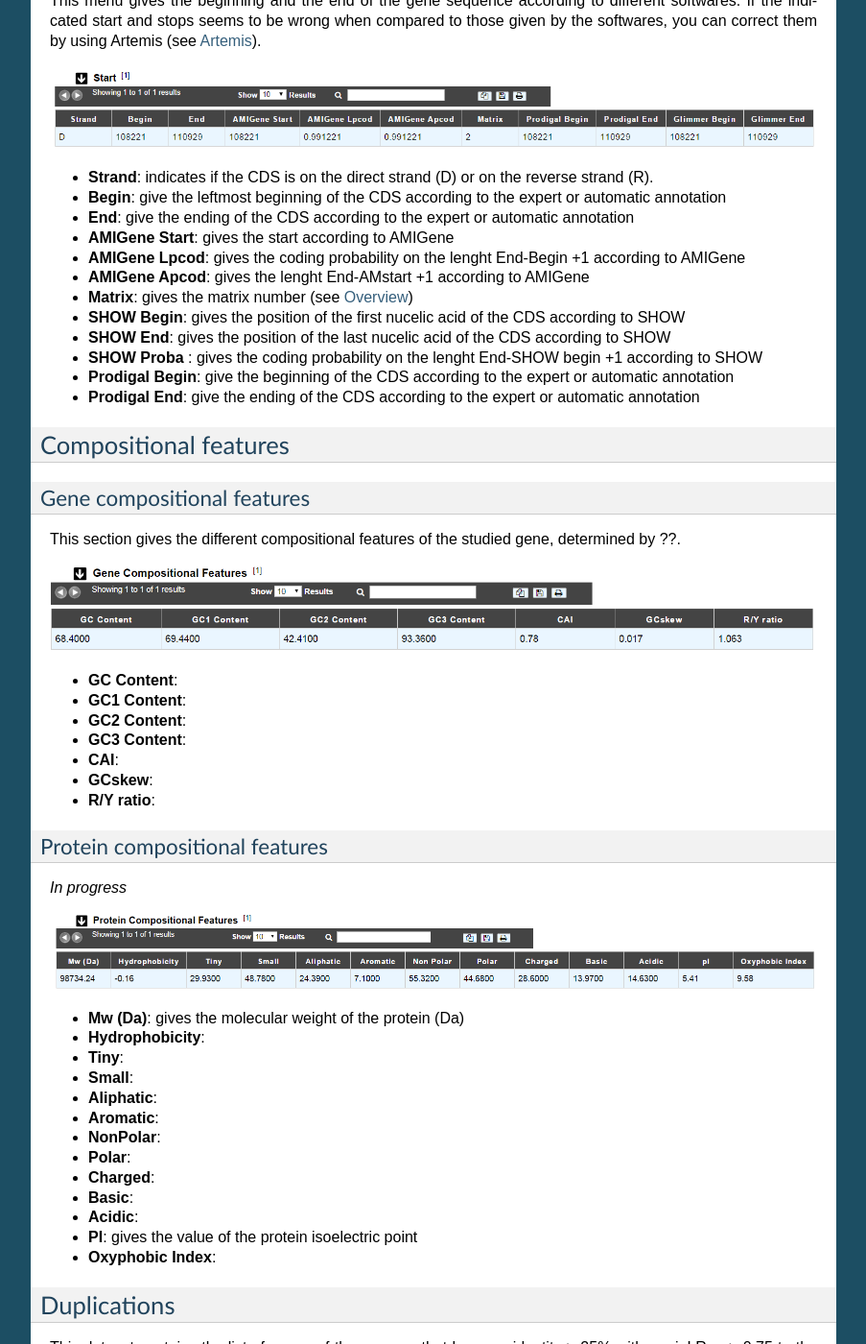
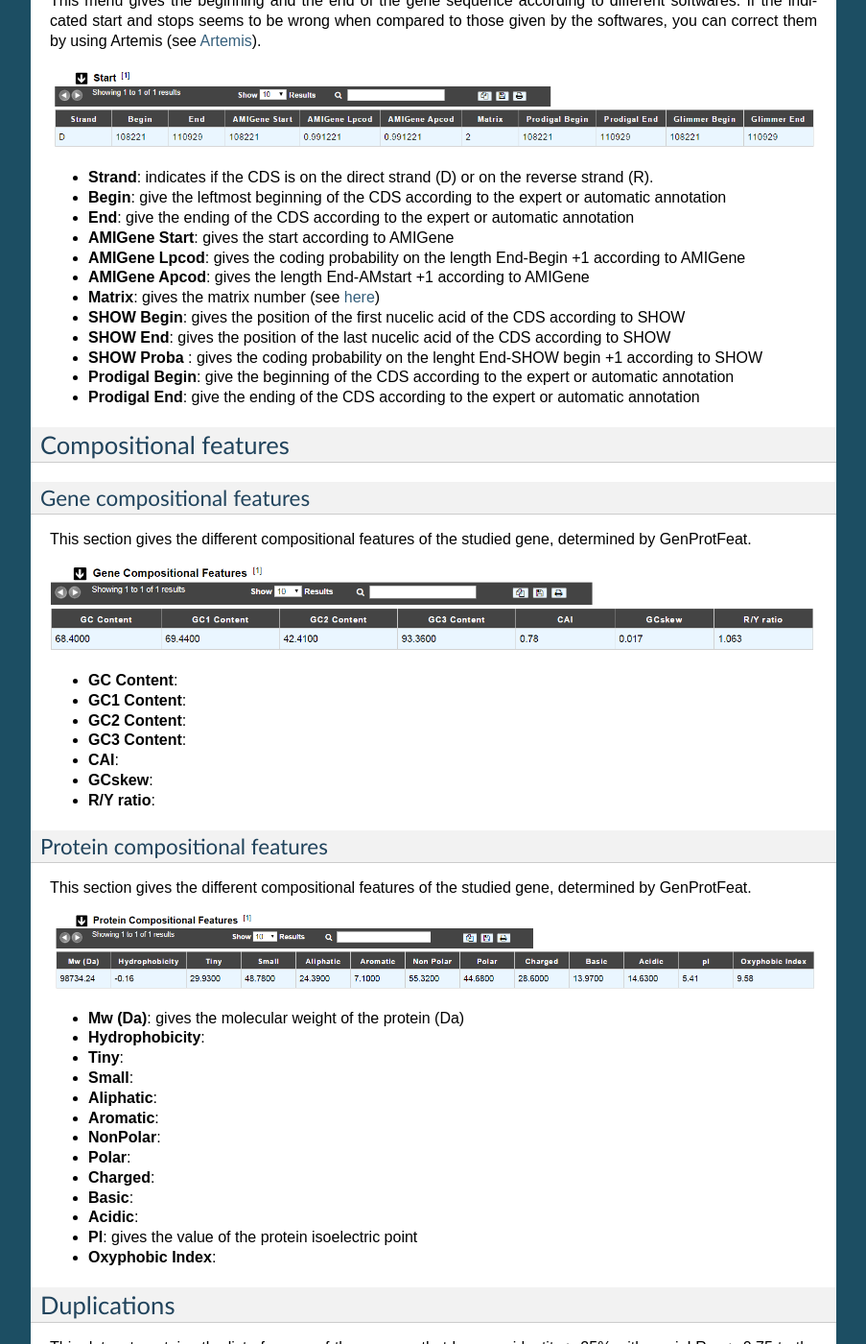
Before and after one commit to labgem/microscope-user-doc, a Sphinx documentation site: the page built from docs/content/mage/info.rst, in a window 1280 px wide and 1400 px high, scrolled down 11710 px. Shown: the whole window at 96% size, without its empty margins (198-1101 px from the left). Built offline with Sphinx 7.4.7, drawn with Linux system fonts in a browser that asks for light colours; formulas are drawn with MathJax 3; some of the changed lines change nothing that is shown.

Commit message:
Replace external links to ourselves by :ref:. Miscellaneous edits.

```diff
--- a/docs/content/mage/info.rst
+++ b/docs/content/mage/info.rst
@@ -385,7 +385,7 @@
 
 
 5 : Unknown function
-----------------------------------------------------
+--------------------
 
 * Gene [not allowed]
 * Synonyms [not allowed]
@@ -413,9 +413,9 @@
 * **Begin**: give the leftmost beginning of the CDS according to the expert or automatic annotation
 * **End**: give the ending of the CDS according to the expert or automatic annotation
 * **AMIGene Start**: gives the start according to AMIGene
-* **AMIGene Lpcod**: gives the coding probability on the lenght End-Begin +1 according to AMIGene
-* **AMIGene Apcod**: gives the lenght End-AMstart +1 according to AMIGene
-* **Matrix**: gives the matrix number (see `Overview <http://microscope.readthedocs.org/en/latest/content/mage/viewer.html>`_)
+* **AMIGene Lpcod**: gives the coding probability on the length End-Begin +1 according to AMIGene
+* **AMIGene Apcod**: gives the length End-AMstart +1 according to AMIGene
+* **Matrix**: gives the matrix number (see :ref:`here <viewer_matrix>`)
 * **SHOW Begin**: gives the position of the first nucelic acid of the CDS according to SHOW
 * **SHOW End**: gives the position of the last nucelic acid of the CDS according to SHOW
 * **SHOW Proba** : gives the coding probability on the lenght End-SHOW begin +1 according to SHOW
@@ -431,7 +431,7 @@
 Gene compositional features
 ---------------------------
 
-This section gives the different compositional features of the studied gene, determined by ??.
+This section gives the different compositional features of the studied gene, determined by GenProtFeat.
 
 .. image:: img/gene.png
 
@@ -448,7 +448,7 @@
 Protein compositional features
 ------------------------------
 
-*In progress*
+This section gives the different compositional features of the studied gene, determined by GenProtFeat.
 
 .. image:: img/protein.png
 
@@ -484,12 +484,12 @@
 * **Label**: Label of the protein. If you click on the label, you access to the Gene annotation window
 * **Gene**: Gene name of the protein
 * **Product**: Product description of the protein
-* **maxLrap**: see `BLAST results <http://microscope.readthedocs.org/en/latest/content/overview/expert.html#blast-results>`_
-* **minLrap**: see `BLAST results <http://microscope.readthedocs.org/en/latest/content/overview/expert.html#blast-results>`_
+* **maxLrap**: see :ref:`BLAST results <expert_blast_results>`
+* **minLrap**: see :ref:`BLAST results <expert_blast_results>`
 * **Ident%**: Percentage of identity between the studied protein and the database protein
 * **Eval**: E value of the BLAST result
-* **OrderQ**: see `BLAST results <http://microscope.readthedocs.org/en/latest/content/overview/expert.html#blast-results>`_
-* **OrderB**: see `BLAST results <http://microscope.readthedocs.org/en/latest/content/overview/expert.html#blast-results>`_
+* **OrderQ**: see :ref:`BLAST results <expert_blast_results>`
+* **OrderB**: see :ref:`BLAST results <expert_blast_results>`
 * **BeginQ**: Start of the alignment for the studied protein
 * **EndQ**: End of the alignment for the studied protein
 * **LengthQ**: Length of the studied protein
@@ -528,12 +528,12 @@
 * **Reaction**: If any, gives the reactions implying the database protein (reactions given by Rhea and MetaCyc)
 * **BioProcess**: Functional categories associated with the protein using the **BioProcess** functional classification
 * **Localization**: Cellular localisation of the protein
-* **maxLrap**: see `BLAST results <http://microscope.readthedocs.org/en/latest/content/overview/expert.html#blast-results>`_
-* **minLrap**: see `BLAST results <http://microscope.readthedocs.org/en/latest/content/overview/expert.html#blast-results>`_
+* **maxLrap**: see :ref:`BLAST results <expert_blast_results>`
+* **minLrap**: see :ref:`BLAST results <expert_blast_results>`
 * **Ident%**: Percentage of identity between the studied protein and the database protein
 * **Eval**: E value of the BLAST result
-* **OrderQ**: see `BLAST results <http://microscope.readthedocs.org/en/latest/content/overview/expert.html#blast-results>`_
-* **OrderB**: see `BLAST results <http://microscope.readthedocs.org/en/latest/content/overview/expert.html#blast-results>`_
+* **OrderQ**: see :ref:`BLAST results <expert_blast_results>`
+* **OrderB**: see :ref:`BLAST results <expert_blast_results>`
 * **BeginQ**: Start of the alignment for the studied protein
 * **EndQ**: End of the alignment for the studied protein
 * **LengthQ**: Length of the studied protein
@@ -581,12 +581,12 @@
 * **BioProcess**: Functional categories associated with the protein using the **BioProcess** Functional classification
 * **Reaction**: If any, gives the reactions implying the database protein (reactions given by Rhea and MetaCyc)
 * **Localization**: Cellular localisation of the protein
-* **maxLrap**: see `BLAST results <http://microscope.readthedocs.org/en/latest/content/overview/expert.html#blast-results>`_
-* **minLrap**: see `BLAST results <http://microscope.readthedocs.org/en/latest/content/overview/expert.html#blast-results>`_
+* **maxLrap**: see :ref:`BLAST results <expert_blast_results>`
+* **minLrap**: see :ref:`BLAST results <expert_blast_results>`
 * **Ident%**: Percentage of identity between the studied protein and the database protein
 * **Eval**: E value of the BLAST result
-* **OrderQ**: see `BLAST results <http://microscope.readthedocs.org/en/latest/content/overview/expert.html#blast-results>`_
-* **OrderB**: see `BLAST results <http://microscope.readthedocs.org/en/latest/content/overview/expert.html#blast-results>`_
+* **OrderQ**: see :ref:`BLAST results <expert_blast_results>`
+* **OrderB**: see :ref:`BLAST results <expert_blast_results>`
 * **BeginQ**: Start of the alignment for the studied protein
 * **EndQ**: End of the alignment for the studied protein
 * **LengthQ**: Length of the studied protein
@@ -617,12 +617,12 @@
 * **Gene**: Gene name of the protein in DEG
 * **PB id**: Uniprot ID of the database protein. If you click on this Id, you can access the Uniprot profile of the protein, giving you various informations about it
 * **Product**: Product description of the protein in DEG
-* **maxLrap**: see `BLAST results <http://microscope.readthedocs.org/en/latest/content/overview/expert.html#blast-results>`_
-* **minLrap**: see `BLAST results <http://microscope.readthedocs.org/en/latest/content/overview/expert.html#blast-results>`_
+* **maxLrap**: see :ref:`BLAST results <expert_blast_results>`
+* **minLrap**: see :ref:`BLAST results <expert_blast_results>`
 * **Ident%**: Percentage of identity between the studied protein and the database protein
 * **Eval**: E value of the BLAST result
-* **OrderQ**: see `BLAST results <http://microscope.readthedocs.org/en/latest/content/overview/expert.html#blast-results>`_
-* **OrderB**: see `BLAST results <http://microscope.readthedocs.org/en/latest/content/overview/expert.html#blast-results>`_
+* **OrderQ**: see :ref:`BLAST results <expert_blast_results>`
+* **OrderB**: see :ref:`BLAST results <expert_blast_results>`
 * **Exp condition**: Experimental condition for essential characterization
 * **PubMedId**: PubMed references linked to the annotation of the protein
 * **Source**: Source of the reference data (DEG or MicroScope)
@@ -654,12 +654,12 @@
 * **Evidence**: Status of the annotation.
 * **Gene**: Gene name of the genomic object
 * **Product**: Product description of the protein
-* **maxLrap**: see `BLAST results <http://microscope.readthedocs.org/en/latest/content/overview/expert.html#blast-results>`_
-* **minLrap**: see `BLAST results <http://microscope.readthedocs.org/en/latest/content/overview/expert.html#blast-results>`_
+* **maxLrap**: see :ref:`BLAST results <expert_blast_results>`
+* **minLrap**: see :ref:`BLAST results <expert_blast_results>`
 * **Ident%**: Percentage of identity between the studied protein and the database protein
 * **Eval**: E value of the BLAST result
-* **OrderQ**: see `BLAST results <http://microscope.readthedocs.org/en/latest/content/overview/expert.html#blast-results>`_
-* **OrderB** : see `BLAST results <http://microscope.readthedocs.org/en/latest/content/overview/expert.html#blast-results>`_
+* **OrderQ**: see :ref:`BLAST results <expert_blast_results>`
+* **OrderB** : see :ref:`BLAST results <expert_blast_results>`
 * **BeginQ**: Start of the alignment for the studied protein
 * **EndQ**: End of the alignment for the studied protein
 * **LengthQ**: Length of the studied protein
@@ -685,12 +685,12 @@
 * **Organism**: Organism name. If you click on the name, you access to the sequences on the NCBI website
 * **Gene**: Gene name of the protein
 * **Product**: Product description of the protein
-* **maxLrap**: see `BLAST results <http://microscope.readthedocs.org/en/latest/content/overview/expert.html#blast-results>`_
-* **minLrap**: see `BLAST results <http://microscope.readthedocs.org/en/latest/content/overview/expert.html#blast-results>`_
+* **maxLrap**: see :ref:`BLAST results <expert_blast_results>`
+* **minLrap**: see :ref:`BLAST results <expert_blast_results>`
 * **Ident%**: Percentage of identity between the studied protein and the database protein
 * **Eval**: E value of the BLAST result
-* **OrderQ**: see `BLAST results <http://microscope.readthedocs.org/en/latest/content/overview/expert.html#blast-results>`_
-* **OrderB**: see `BLAST results <http://microscope.readthedocs.org/en/latest/content/overview/expert.html#blast-results>`_
+* **OrderQ**: see :ref:`BLAST results <expert_blast_results>`
+* **OrderB**: see :ref:`BLAST results <expert_blast_results>`
 * **Roles**: Functional categories associated with the protein using the **Roles** functional classification
 * **ECnumber**: EC number associated with the protein, if any
 * **Localization**: Cellular localisation of the protein
@@ -731,12 +731,12 @@
 * **Label**: Label of the database protein. If you click on the label, you can access the Gene annotation window (Syntonome) or to the corresponding NCBI entry (Syntonome RefSeq)
 * **Gene**: Gene name of the database protein
 * **Product**: Product description of the database protein
-* **maxLrap**: see `BLAST results <http://microscope.readthedocs.org/en/latest/content/overview/expert.html#blast-results>`_
-* **minLrap**: see `BLAST results <http://microscope.readthedocs.org/en/latest/content/overview/expert.html#blast-results>`_
+* **maxLrap**: see :ref:`BLAST results <expert_blast_results>`
+* **minLrap**: see :ref:`BLAST results <expert_blast_results>`
 * **ident%**: Percentage of identity between the studied protein and the database protein
 * **Eval**: E value of the BLAST result
-* **OrderQ**: see `BLAST results <http://microscope.readthedocs.org/en/latest/content/overview/expert.html#blast-results>`_
-* **OrderB**: see `BLAST results <http://microscope.readthedocs.org/en/latest/content/overview/expert.html#blast-results>`_
+* **OrderQ**: see :ref:`BLAST results <expert_blast_results>`
+* **OrderB**: see :ref:`BLAST results <expert_blast_results>`
 * **BeginQ**: Start of the alignment for the studied protein
 * **EndQ**: End of the alignment for the studied protein
 * **LengthQ**: Length of the studied protein
@@ -773,12 +773,12 @@
 
 * **PB id**: Uniprot ID of the database protein. If you click on this Id, you can access the Uniprot profile of the protein, giving you various informations about it.
 * **Exp**: Indicates if there is PubMed references for the database protein. If there is at least one article, the mention "IPMed?" is written in this column.
-* **maxLrap**: see `BLAST results <http://microscope.readthedocs.org/en/latest/content/overview/expert.html#blast-results>`_
-* **minLrap**: see `BLAST results <http://microscope.readthedocs.org/en/latest/content/overview/expert.html#blast-results>`_
+* **maxLrap**: see :ref:`BLAST results <expert_blast_results>`
+* **minLrap**: see :ref:`BLAST results <expert_blast_results>`
 * **ident%**: Percentage of identity between the studied protein and the database protein
 * **Eval**: E value of the BLAST result
-* **OrderQ**: see `BLAST results <http://microscope.readthedocs.org/en/latest/content/overview/expert.html#blast-results>`_
-* **OrderB**: see `BLAST results <http://microscope.readthedocs.org/en/latest/content/overview/expert.html#blast-results>`_
+* **OrderQ**: see :ref:`BLAST results <expert_blast_results>`
+* **OrderB**: see :ref:`BLAST results <expert_blast_results>`
 * **Gene**: Gene name of the database protein
 * **Description**: Product description of the database protein
 * **EC Number**: gives the EC number (if any)
```
